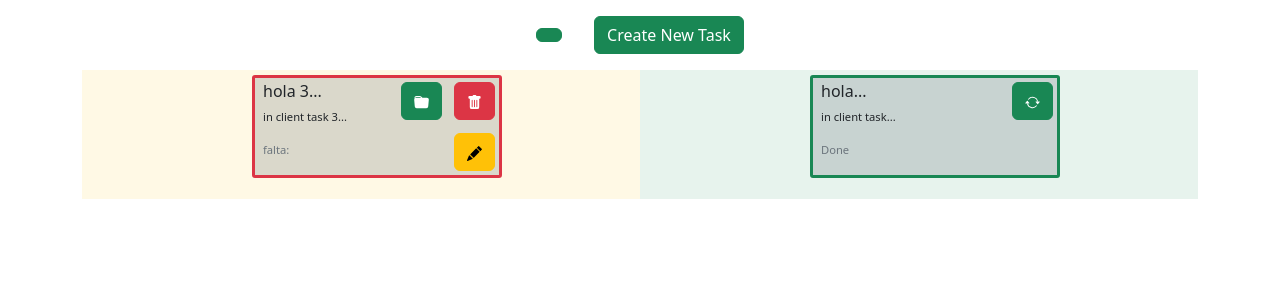
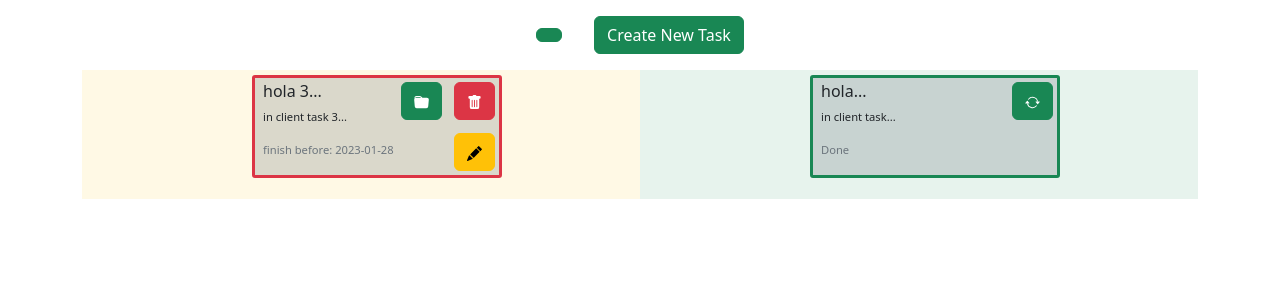
Before and after one commit to YamiKawa1/task_manager_frontend, a React (Create React App) app: page /tododone in a window 1280 px wide. Shown: the top 300 px of the page. Built offline with nearby package versions, Linux system fonts and the light colour scheme.

Commit message:
quitar funcion no utilizada

```diff
--- a/src/Components/TaskList/Task.tsx
+++ b/src/Components/TaskList/Task.tsx
@@ -12,12 +12,6 @@ import { selectComplexityColor } from '../../Helpers';
 interface Props {
   TaskInfo: Array<TaskObject>;
 }
-
-const getTime = (task_date?: string): string => {
-  const actual = Date();
-  // console.log(task_date, actual)
-  return '';
-};
 
 const Task = ({ TaskInfo }: Props) => {
   const tasksState = useSelector((state: RootState) => state.tasks.value)
@@ -79,7 +73,7 @@ const Task = ({ TaskInfo }: Props) => {
               {task.information?.substring(0, 20)}...
             </p>
             <p className="text-start text-muted ms-2">
-              falta: {getTime(task.task_date)}
+              finish before: {task.task_date}
             </p>
           </li>
         );
```
